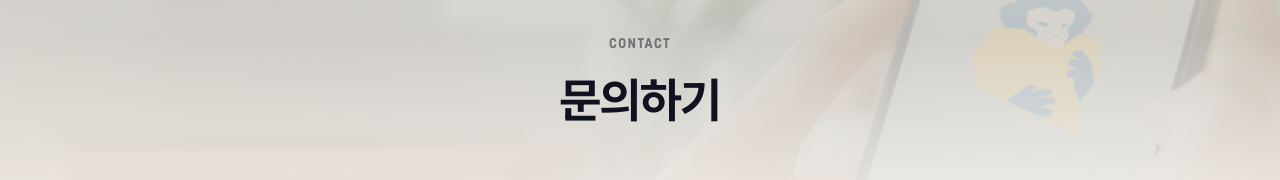
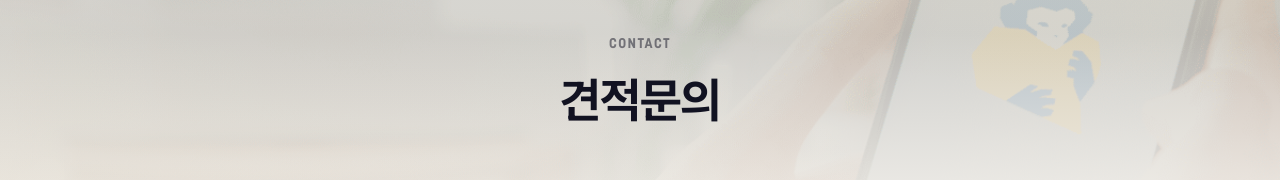
Before and after one commit to MS-Kwak/bonobo-platform, a Next.js app: page /contact/write in a window 1280 px wide. Shown: the part 126-306 px from the top of the page. Built offline with nearby package versions, Linux system fonts and the light colour scheme.

Commit message:
fix: update contact form header text from '문의하기' to '견적문의' for improved clarity

```diff
--- a/components/contact/contact-form.tsx
+++ b/components/contact/contact-form.tsx
@@ -184,7 +184,7 @@ export function ContactForm() {
               transition={{ duration: 0.7, delay: 0.1, ease }}
               className="mt-4 text-3xl font-bold leading-tight tracking-tight text-foreground sm:text-4xl lg:text-5xl"
             >
-              문의하기
+              견적문의
             </motion.h1>
           </div>
         </div>
```
